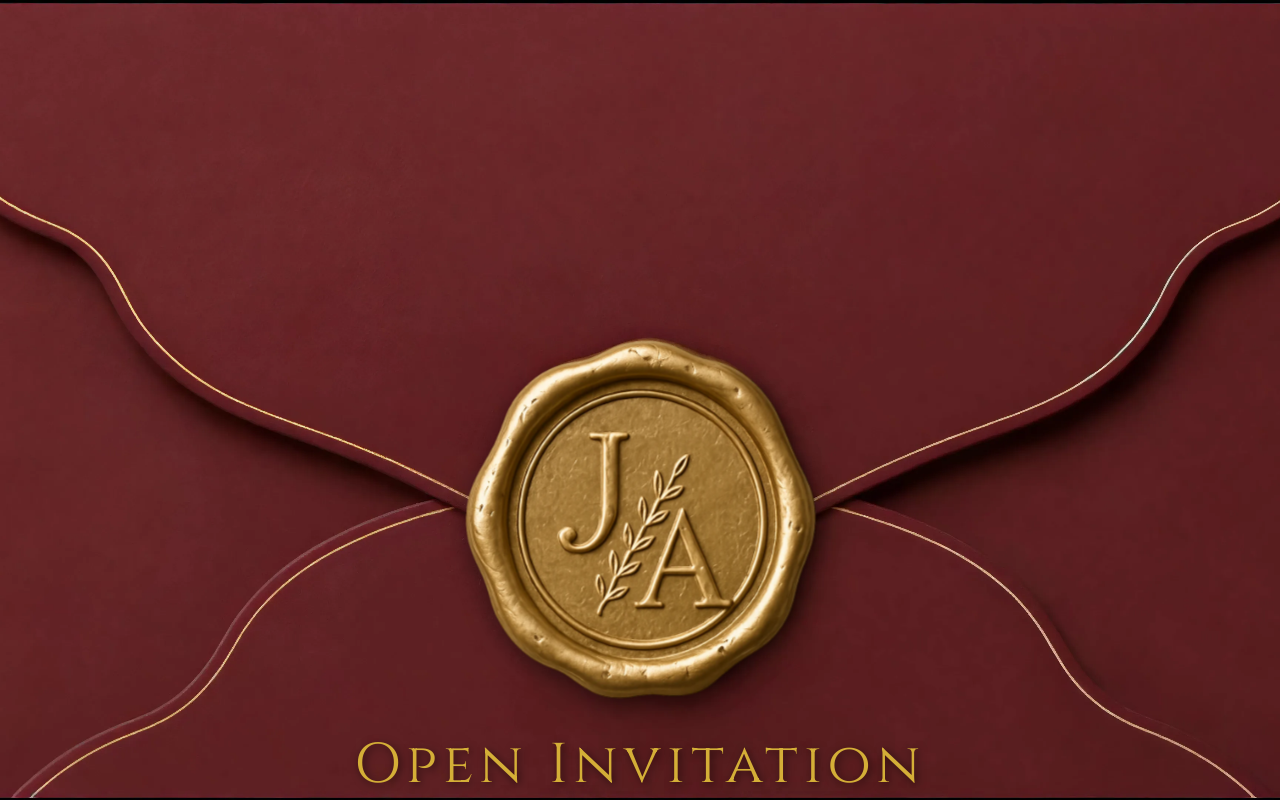
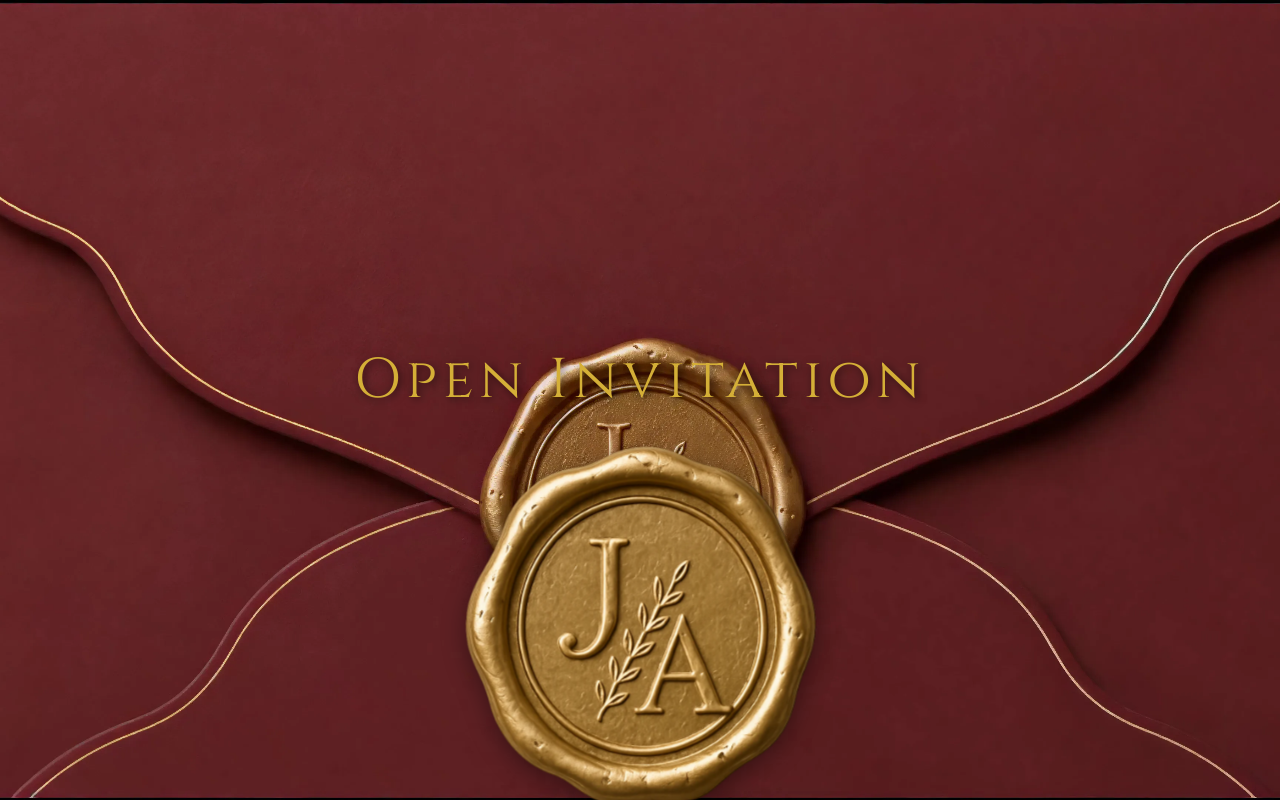
Before and after one commit to Sinxn-coder/weds, a React (Vite) app: page / in a window 1280 px wide. Built offline with nearby package versions, Linux system fonts and the light colour scheme; a web font is replaced by a local one.

Commit message:
style: position open invitation text above button image on desktop

```diff
--- a/src/App.css
+++ b/src/App.css
@@ -143,11 +143,13 @@ body, html {
   .play-button-overlay {
     top: 71.5%; /* Nudged slightly back up */
     transform: translate(-50%, -50%);
+    flex-direction: column-reverse;
   }
 
   .play-button-img {
     width: 350px; /* Even more massive size for desktop */
-    margin-bottom: 30px;
+    margin-bottom: 0;
+    margin-top: 30px;
   }
 
   .play-button-text {
```
